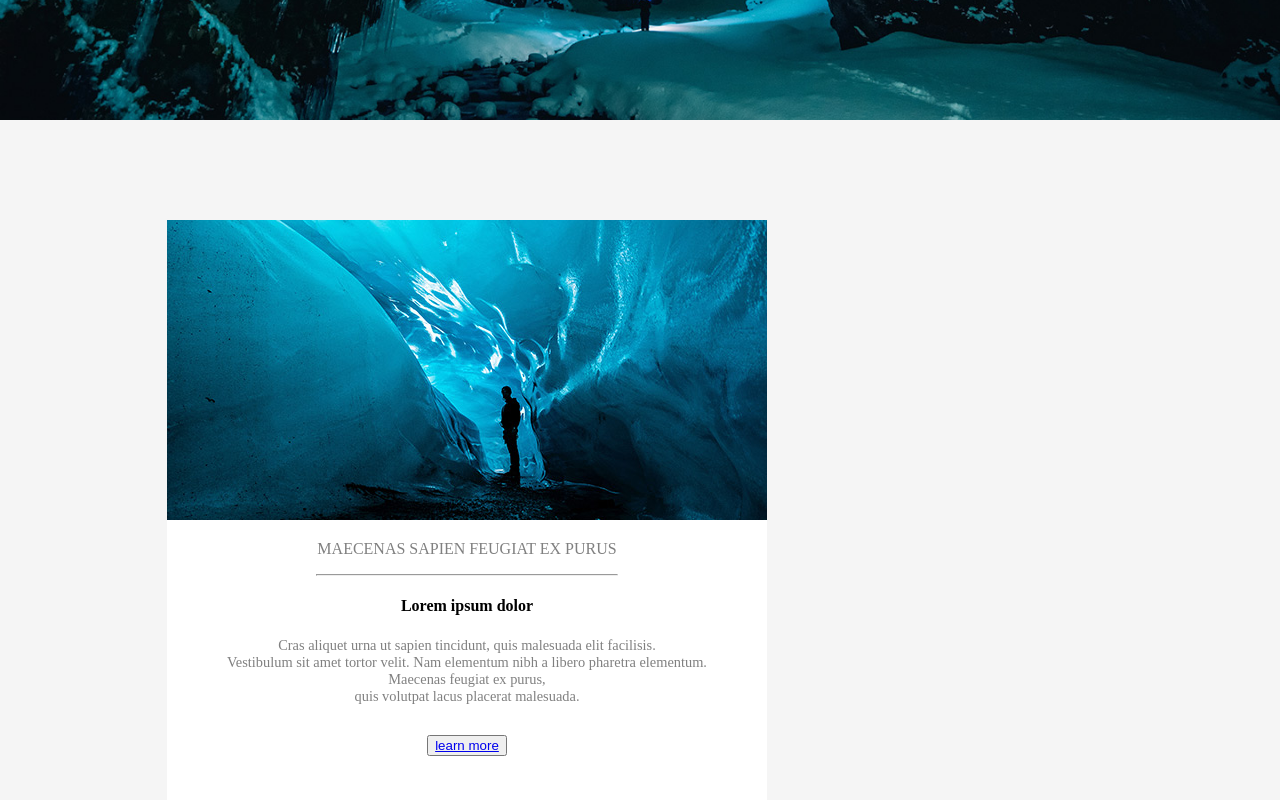
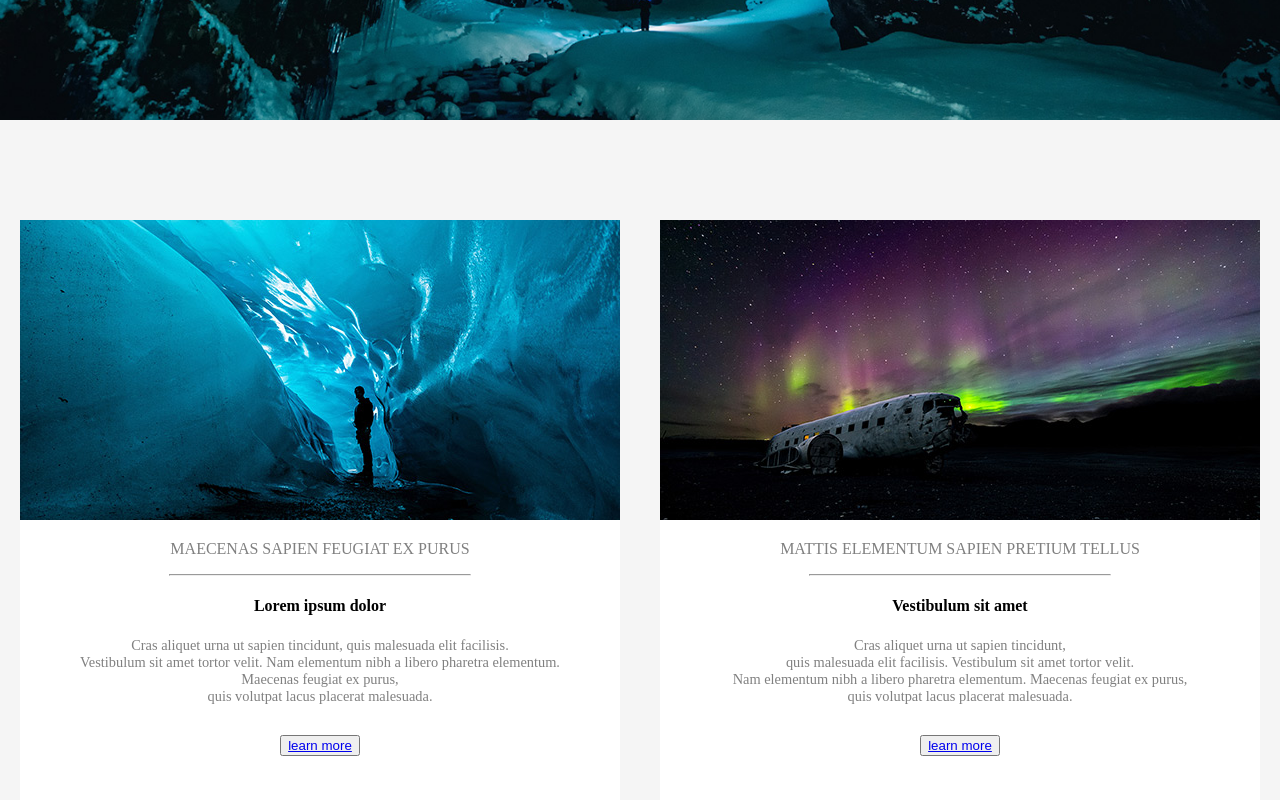
Before and after one commit to kosw0709/kosw0709, a plain HTML site: page index.html in a window 1280 px wide. Shown: the part 680-1480 px from the top of the page. Drawn offline with Linux system fonts and the light colour scheme.

Commit message:
webclass

```diff
--- a/style.css
+++ b/style.css
@@ -75,7 +75,9 @@ header{
 }
 
 article{
-    padding-left: 167px;
+    display: flex;
+    justify-content: center;
+    justify-content: space-around;
     padding-bottom:100px;
 }
 
```
